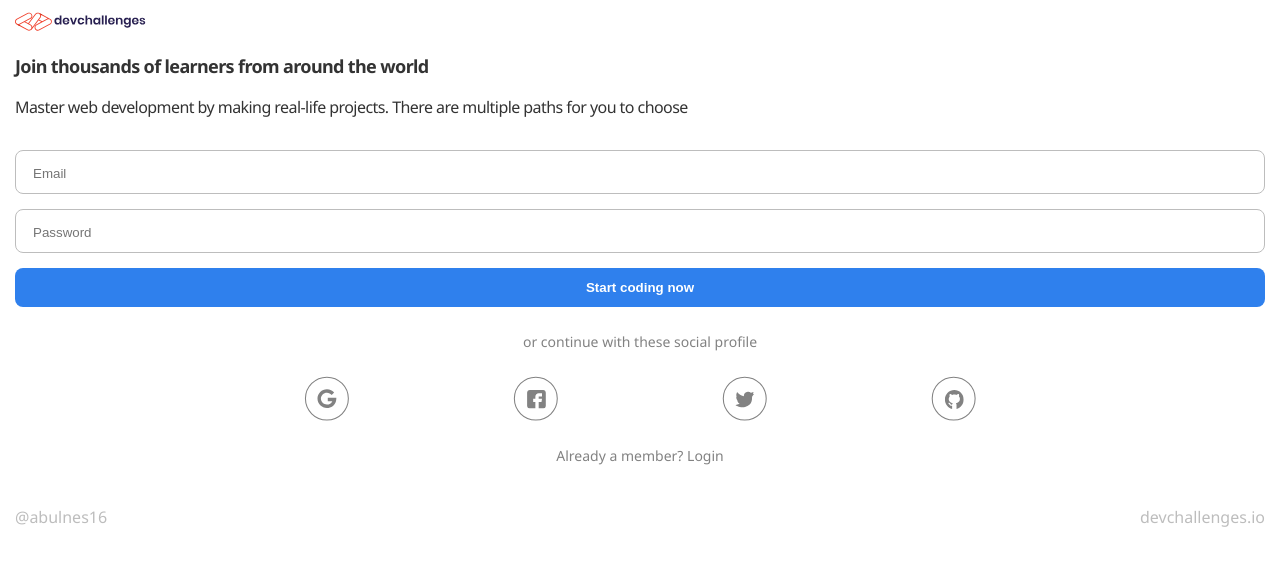
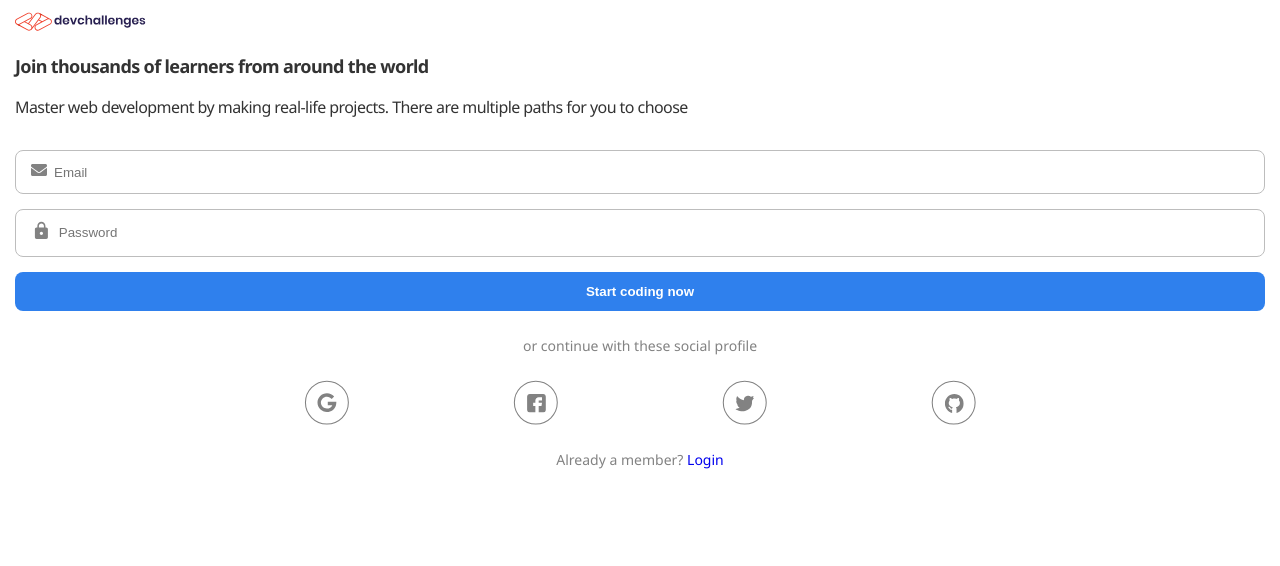
Before and after one commit to abulnes16/auth-app, a React (Create React App) app: page / in a window 1280 px wide. Shown: the top 566 px of the page. Built offline with nearby package versions, Linux system fonts and the light colour scheme.

Commit message:
Agregado configuración de rutas

```diff
--- a/package.json
+++ b/package.json
@@ -8,6 +8,8 @@
     "@testing-library/user-event": "^12.2.2",
     "react": "^17.0.1",
     "react-dom": "^17.0.1",
+    "react-icons": "^3.11.0",
+    "react-router-dom": "^5.2.0",
     "react-scripts": "4.0.0",
     "styled-components": "^5.2.1",
     "web-vitals": "^0.2.4"
--- a/src/App.js
+++ b/src/App.js
@@ -1,12 +1,14 @@
-import Footer from './components/layout/Footer';
-import Login from './views/register/Register';
+import { BrowserRouter as Router } from "react-router-dom";
+import AppRouter from "./routes/Router";
+
 
 function App() {
   return (
-    <div className="App">
-      <Login></Login>
-      <Footer></Footer>
-    </div>
+    <Router>
+      <div className="App">
+        <AppRouter />
+      </div>
+    </Router>
   );
 }
 
--- a/src/components/Input.jsx
+++ b/src/components/Input.jsx
@@ -1,12 +1,18 @@
 import styled from "styled-components";
 
 const InputContainer = styled.div`
+  display: flex;
+  align-items: center;
   border: 1px solid #bdbdbd;
   box-sizing: border-box;
   border-radius: 8px;
   padding: 10px 15px;
   width: 100%;
   margin-bottom: 15px;
+
+  span {
+    margin-right: 5px;
+  }
 `;
 
 const Input = styled.input`
@@ -18,7 +24,7 @@
 const CustomInput = ({ icon, type, placeholder, onChange, value }) => {
   return (
     <InputContainer>
-      {icon}
+      <span>{icon}</span>
       <Input
         value={value}
         type={type}
--- /dev/null
+++ b/src/constants/colors.js
@@ -0,0 +1,5 @@
+const colors = {
+  iconLight: "#828282",
+};
+
+export default colors;
--- a/src/index.css
+++ b/src/index.css
@@ -29,3 +29,8 @@
 .text-bold{
   font-weight: 700;
 }
+
+
+.link {
+  text-decoration: none;
+}
--- /dev/null
+++ b/src/routes/Router.jsx
@@ -0,0 +1,21 @@
+/* App router component
+  Component that holds the routes of the app
+*/
+import React from "react";
+import { Route, Switch } from "react-router-dom";
+
+// Components
+import Register from "../views/register/Register";
+import Login from '../views/login/Login';
+import Profile from '../views/profile/Profile';
+
+const AppRouter = () => (
+  <Switch>
+    <Route path="/login" component={Login}/>
+    <Route path="/profile" component={Profile}/>
+    <Route path="/profile/:id"></Route>
+    <Route path="/" component={Register} />
+  </Switch>
+);
+
+export default AppRouter;
--- /dev/null
+++ b/src/views/login/Login.jsx
@@ -0,0 +1,7 @@
+import React from "react";
+
+const Login = () => {
+  return <div>Login</div>;
+};
+
+export default Login;
--- /dev/null
+++ b/src/views/profile/Profile.jsx
@@ -0,0 +1,7 @@
+import React from "react";
+
+const Profile = () => {
+  return <div>Perfil</div>;
+};
+
+export default Profile;
--- a/src/views/register/Register.jsx
+++ b/src/views/register/Register.jsx
@@ -1,11 +1,19 @@
+/* Register view */
+
 import React from "react";
+
+//Styled components
 import {
   RegisterContainer,
   SocialMediaContainer,
   Paragraph,
   RegisterMessageContainer,
 } from "./components/RegisterStyles";
+
+//Components
 import RegisterForm from "./components/RegisterForm";
+import { Link } from "react-router-dom";
+
 
 const Register = () => {
   const socialMedia = [
@@ -41,7 +49,10 @@
         </SocialMediaContainer>
         <div className="login-link">
           <p className="text-center text-muted">
-            Already a member? <a>Login</a>
+            Already a member?{" "}
+            <Link className="link" to="/login">
+              Login
+            </Link>
           </p>
         </div>
       </div>
--- a/src/views/register/components/RegisterForm.jsx
+++ b/src/views/register/components/RegisterForm.jsx
@@ -4,14 +4,29 @@
 import Button from "../../../components/Button";
 import CustomInput from "../../../components/Input";
 
+//Components
+import { FaEnvelope } from "react-icons/fa";
+import { IoMdLock } from "react-icons/io";
+
+//Constants
+import colors from "../../../constants/colors";
+
 const RegisterForm = () => {
   return (
     <form>
       <div>
-        <CustomInput  type="text" placeholder="Email" />
+        <CustomInput
+          icon={<FaEnvelope color={colors.iconLight} />}
+          type="text"
+          placeholder="Email"
+        />
       </div>
       <div>
-        <CustomInput type="text" placeholder="Password" />
+        <CustomInput
+          icon={<IoMdLock size="1.3em" color={colors.iconLight} />}
+          type="text"
+          placeholder="Password"
+        />
       </div>
       <Button>Start coding now</Button>
     </form>
```
Also changed, not shown: 1 other file (tests, documents, lock files or other folders).
